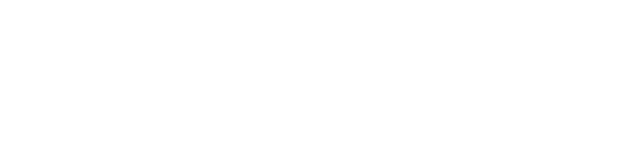
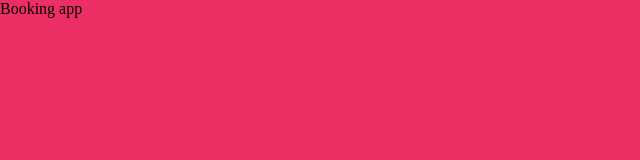
Before and after one commit to aalig/booking, a website: page index.html in a window 1280 px wide. Shown: the whole page, without its empty margins (0-640 px from the left). Drawn offline with Linux system fonts and the light colour scheme.

Commit message:
Init commit cont ...

```diff
--- a/index.html
+++ b/index.html
@@ -11,6 +11,6 @@
         <title>trillo &mdash; Your all-in-one booking app</title>
     </head>
     <body>
-
+        Booking app
     </body>
 </html>
--- a/sass/main.scss
+++ b/sass/main.scss
@@ -15,3 +15,12 @@ Grey dark 2: #777
 Grey dark 3: #999
 
 */
+
+* {
+    margin: 0;
+    padding: 0;
+}
+
+body {
+    background-color: #eb2f64;
+}
```
Also changed, not shown: css/style.css.
